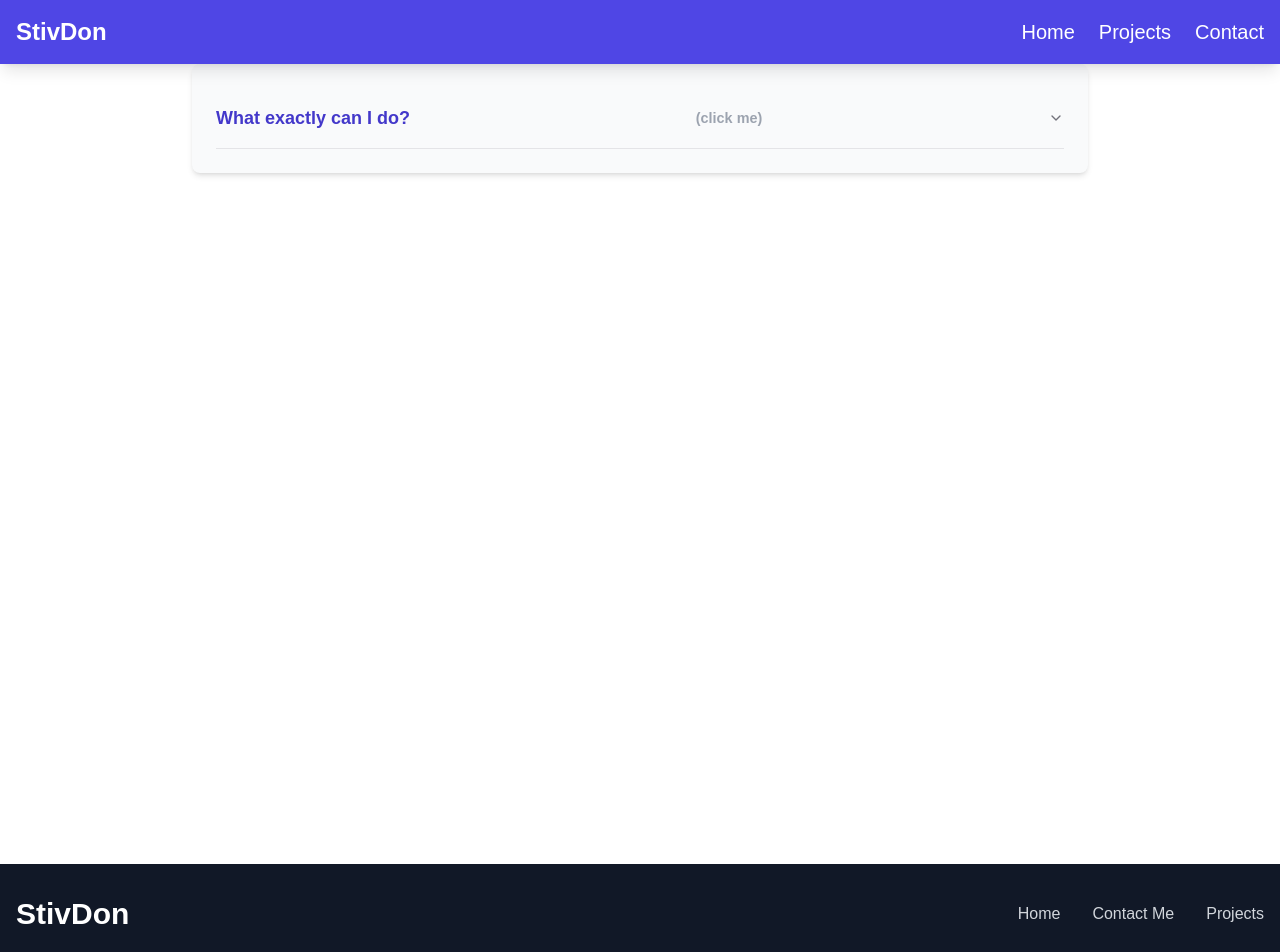
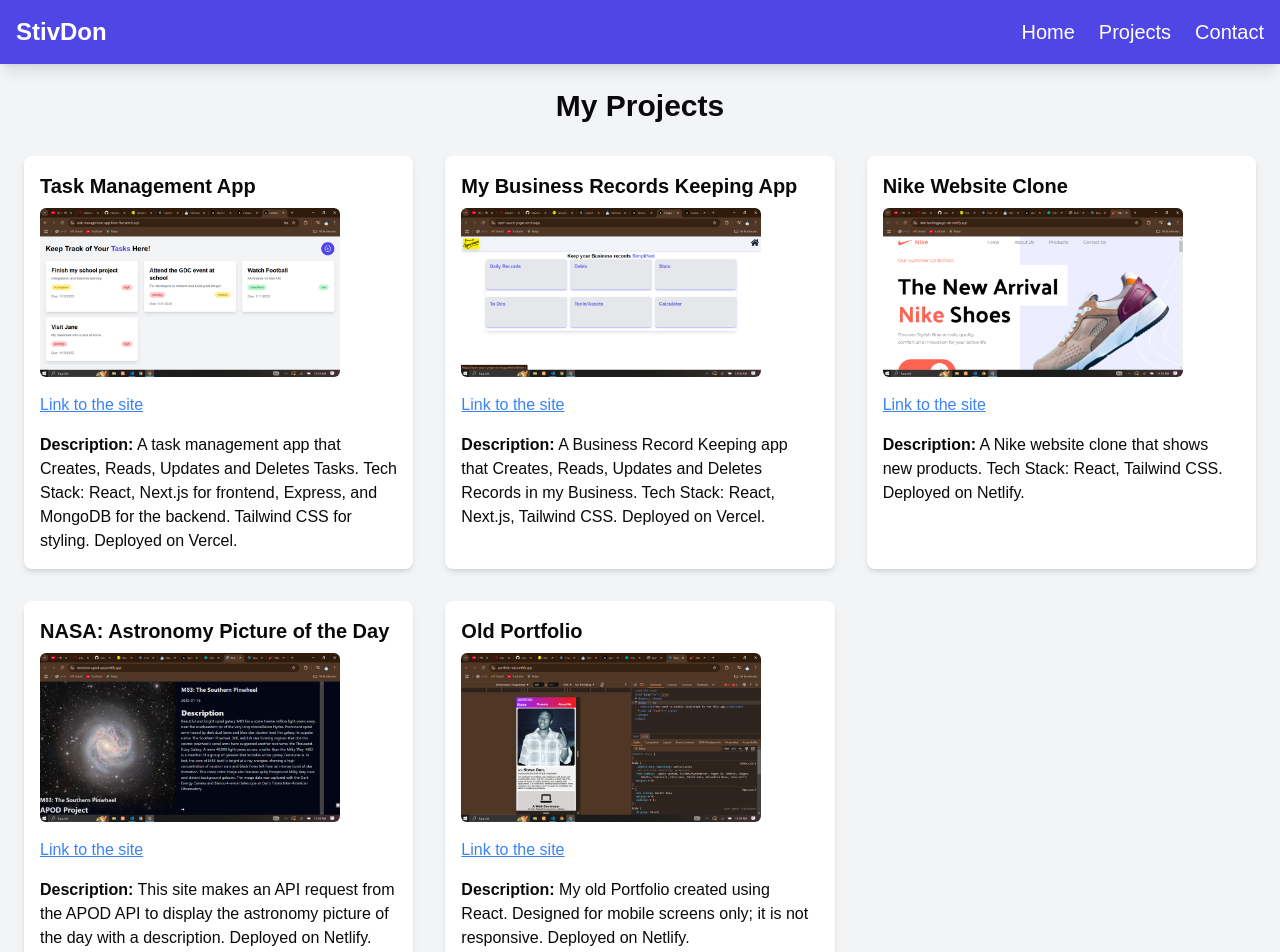
Before and after one commit to stevedon1/portfolio, a Next.js app: page /my-projects in a window 1280 px wide. Shown: the top 952 px of the page. Built offline with nearby package versions, Linux system fonts and the light colour scheme.

Commit message:
implement project component

```diff
--- a/app/my-projects/page.tsx
+++ b/app/my-projects/page.tsx
@@ -1,10 +1,12 @@
 import React from 'react'
 import AccordionComp from '@/components/AccordionComp'
+import RealProjects from '@/components/RealProjects'
 
 export default function page() {
   return (
     <div className='min-h-screen'>
-      <AccordionComp/>
+      {/* <AccordionComp/> */}
+      <RealProjects/>
     </div>
   )
 }
--- /dev/null
+++ b/components/RealProjects.tsx
@@ -0,0 +1,133 @@
+import Image from 'next/image'
+import React from 'react'
+
+export default function RealProjects() {
+  return (
+    <div className="p-6 bg-gray-100">
+      <h1 className="text-3xl font-bold text-center mb-8">My Projects</h1>
+      <div className="grid gap-8 sm:grid-cols-1 md:grid-cols-2 lg:grid-cols-3">
+        <div className="bg-white shadow-md rounded-lg p-4">
+          <h2 className="text-xl font-semibold mb-2">Task Management App</h2>
+          <Image
+            src="/images/task management.png"
+            alt="Task Management"
+            width={300}
+            height={200}
+            className="rounded-md mb-4"
+          />
+          <a
+            href="https://task-management-app-lime-five.vercel.app/"
+            target="_blank"
+            rel="noopener noreferrer"
+            className="text-blue-500 underline mb-4 inline-block"
+          >
+            Link to the site
+          </a>
+          <p>
+            <span className="font-semibold">Description:</span> A task management
+            app that Creates, Reads, Updates and Deletes Tasks. Tech Stack:
+            React, Next.js for frontend, Express, and MongoDB for the backend.
+            Tailwind CSS for styling. Deployed on Vercel.
+          </p>
+        </div>
+
+        <div className="bg-white shadow-md rounded-lg p-4">
+          <h2 className="text-xl font-semibold mb-2">My Business Records Keeping App</h2>
+          <Image
+            src="/images/open sauce biz.png"
+            alt="Business Records"
+            width={300}
+            height={200}
+            className="rounded-md mb-4"
+          />
+          <a
+            href="https://open-sauce-yogat.vercel.app/"
+            target="_blank"
+            rel="noopener noreferrer"
+            className="text-blue-500 underline mb-4 inline-block"
+          >
+            Link to the site
+          </a>
+          <p>
+            <span className="font-semibold">Description:</span> A Business Record
+            Keeping app that Creates, Reads, Updates and Deletes Records in my
+            Business. Tech Stack: React, Next.js, Tailwind CSS. Deployed on
+            Vercel.
+          </p>
+        </div>
+
+        <div className="bg-white shadow-md rounded-lg p-4">
+          <h2 className="text-xl font-semibold mb-2">Nike Website Clone</h2>
+          <Image
+            src="/images/nike website.png"
+            alt="Nike Clone"
+            width={300}
+            height={200}
+            className="rounded-md mb-4"
+          />
+          <a
+            href="https://nike-landingpage-stiv.netlify.app/"
+            target="_blank"
+            rel="noopener noreferrer"
+            className="text-blue-500 underline mb-4 inline-block"
+          >
+            Link to the site
+          </a>
+          <p>
+            <span className="font-semibold">Description:</span> A Nike website
+            clone that shows new products. Tech Stack: React, Tailwind CSS.
+            Deployed on Netlify.
+          </p>
+        </div>
+
+        <div className="bg-white shadow-md rounded-lg p-4">
+          <h2 className="text-xl font-semibold mb-2">NASA: Astronomy Picture of the Day</h2>
+          <Image
+            src="/images/apod website.png"
+            alt="APOD"
+            width={300}
+            height={200}
+            className="rounded-md mb-4"
+          />
+          <a
+            href="#"
+            target="_blank"
+            rel="noopener noreferrer"
+            className="text-blue-500 underline mb-4 inline-block"
+          >
+            Link to the site
+          </a>
+          <p>
+            <span className="font-semibold">Description:</span> This site makes
+            an API request from the APOD API to display the astronomy picture of
+            the day with a description. Deployed on Netlify.
+          </p>
+        </div>
+
+        <div className="bg-white shadow-md rounded-lg p-4">
+          <h2 className="text-xl font-semibold mb-2">Old Portfolio</h2>
+          <Image
+            src="/images/old portfolio.png"
+            alt="Old Portfolio"
+            width={300}
+            height={200}
+            className="rounded-md mb-4"
+          />
+          <a
+            href="https://portfolio-stiv.netlify.app/"
+            target="_blank"
+            rel="noopener noreferrer"
+            className="text-blue-500 underline mb-4 inline-block"
+          >
+            Link to the site
+          </a>
+          <p>
+            <span className="font-semibold">Description:</span> My old Portfolio
+            created using React. Designed for mobile screens only; it is not
+            responsive. Deployed on Netlify.
+          </p>
+        </div>
+      </div>
+    </div>
+  );
+}
```
